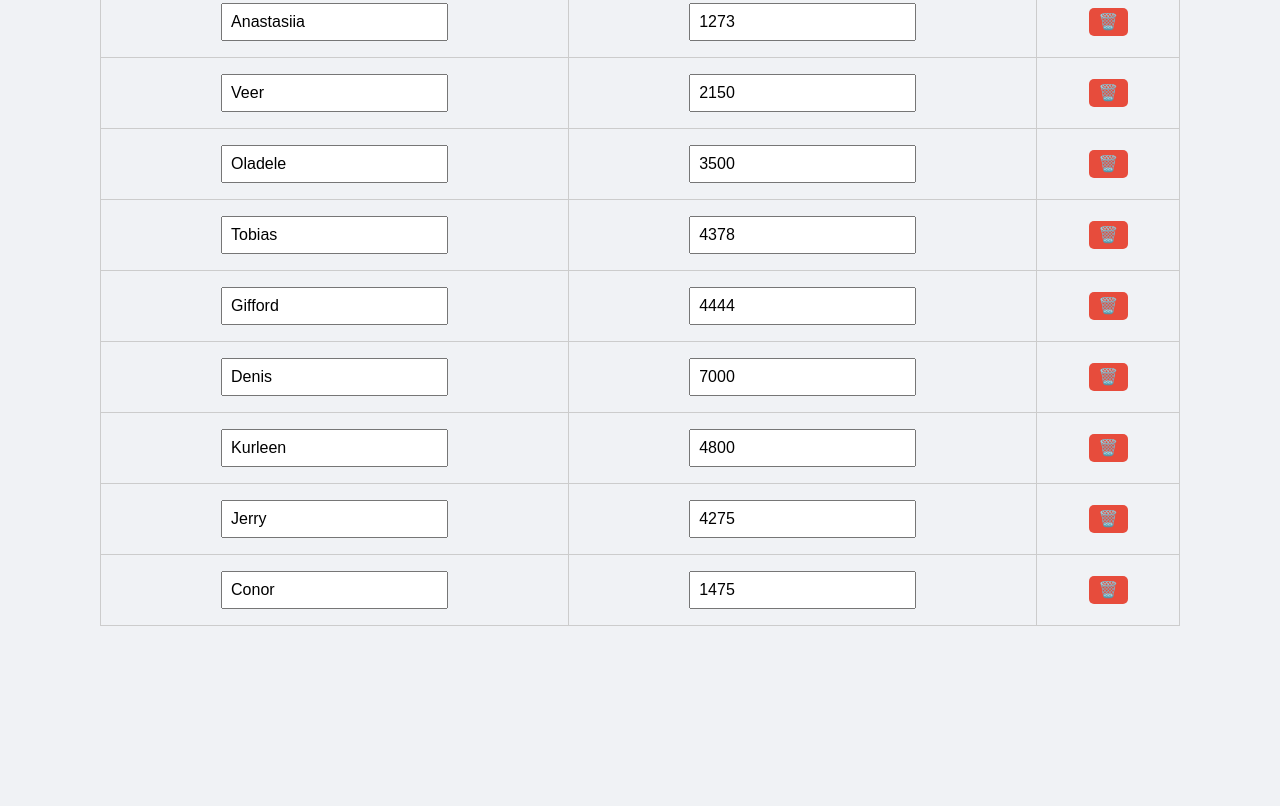
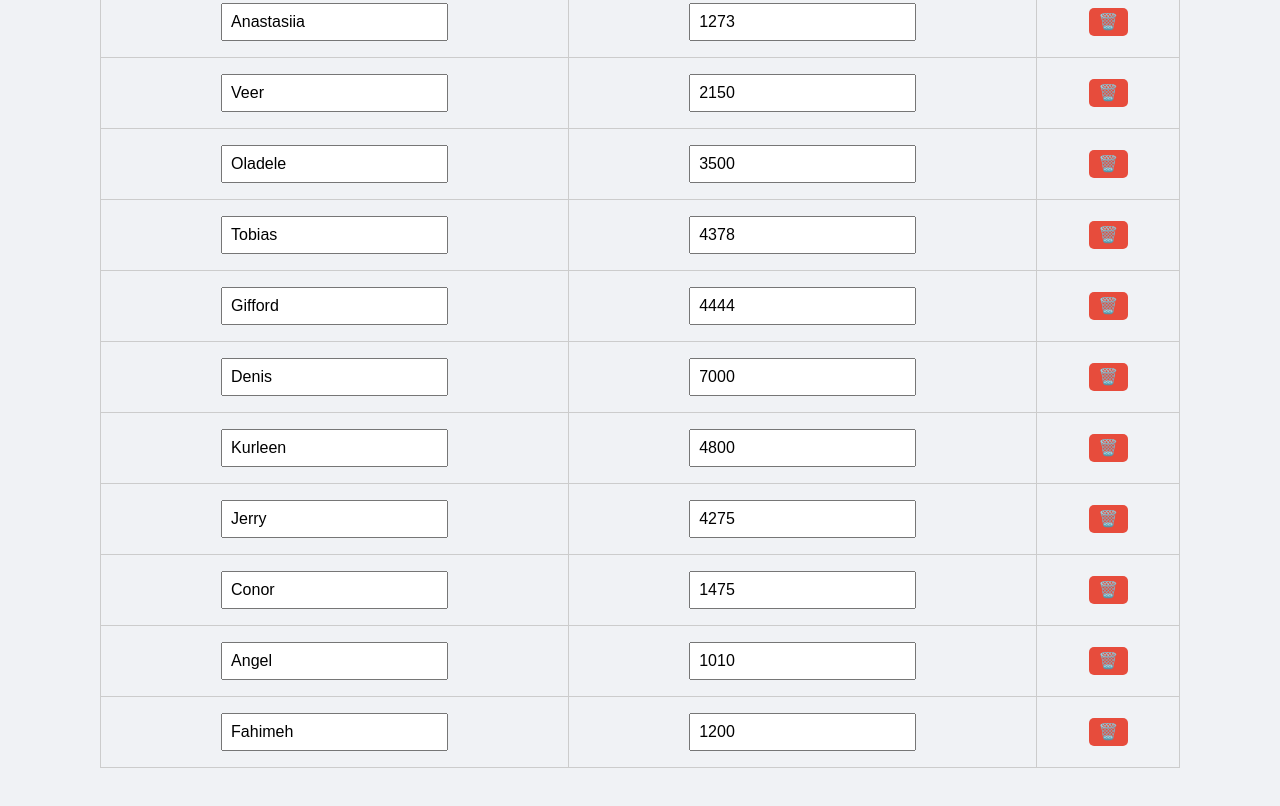
Before and after one commit to biradon/gbc-student-service-voting, a plain HTML site: page index.html in a window 1280 px wide. Shown: the part 976-1782 px from the top of the page. Before the commit the page ends 1642 px from the top, so only its background shows below. Drawn offline with Linux system fonts and the light colour scheme.

Commit message:
update 2 more guesser

```diff
--- a/index.html
+++ b/index.html
@@ -115,6 +115,8 @@
       <tr><td><input value="Kurleen" /></td><td><input value="4800" /></td><td><button class="delete-btn" onclick="deleteRow(this)">🗑️</button></td></tr>
       <tr><td><input value="Jerry" /></td><td><input value="4275" /></td><td><button class="delete-btn" onclick="deleteRow(this)">🗑️</button></td></tr>
       <tr><td><input value="Conor" /></td><td><input value="1475" /></td><td><button class="delete-btn" onclick="deleteRow(this)">🗑️</button></td></tr>
+      <tr><td><input value="Angel" /></td><td><input value="1010" /></td><td><button class="delete-btn" onclick="deleteRow(this)">🗑️</button></td></tr>
+      <tr><td><input value="Fahimeh" /></td><td><input value="1200" /></td><td><button class="delete-btn" onclick="deleteRow(this)">🗑️</button></td></tr>
     </tbody>
   </table>
 
```
